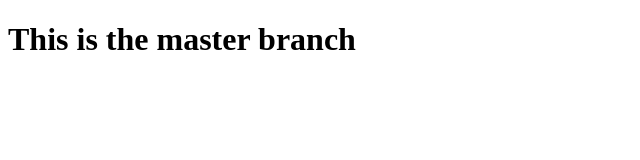
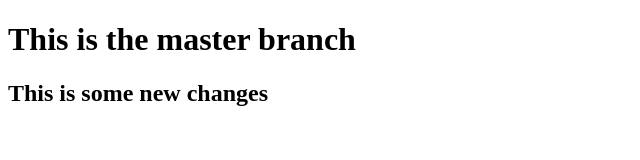
Before and after one commit to yanhanphua/any_folder2, a plain HTML site: page index.html in a window 1280 px wide. Shown: the whole page, without its empty margins (0-640 px from the left). Drawn offline with Linux system fonts and the light colour scheme.

Commit message:
update index.html

```diff
--- a/index.html
+++ b/index.html
@@ -10,6 +10,7 @@
 
 <body>
     <h1>This is the master branch</h1>
+    <h2>This is some new changes</h2>
 </body>
 
 </html>
```
